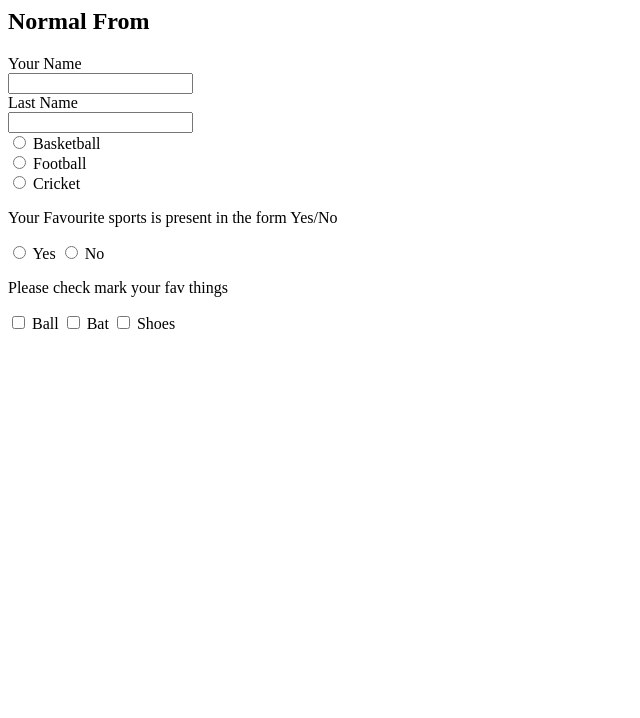
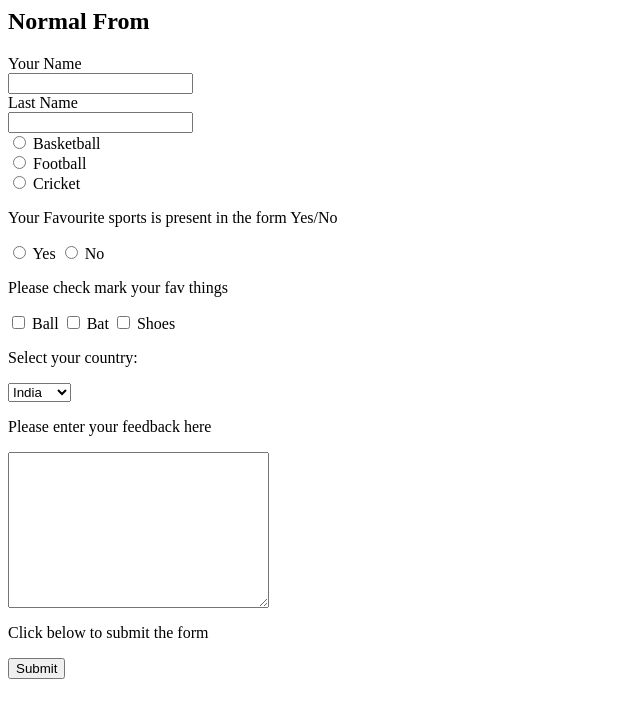
Before and after one commit to vishwajitsingh2215/HTML, a plain HTML site: page form.html in a window 1280 px wide. Shown: the whole page, without its empty margins (0-640 px from the left). Drawn offline with Linux system fonts and the light colour scheme.

Commit message:
little update

```diff
--- a/form.html
+++ b/form.html
@@ -1,7 +1,7 @@
 <html>
     <body>
         <h2>Normal From</h2>
-        <form>
+        <form action="file:///C:/Users/vishw/Desktop/html/first.html">
             <label for="fname">Your Name</label><br>
             <input type="text" id="fname" name="fname" ><br>
             <label for="lname">Last Name</label><br>
@@ -24,7 +24,19 @@
             <input type="checkbox" id="bat" name="fav_item" value="Bat">
             <label for="bat">Bat</label>
             <input type="checkbox" id="shoes" name="fav_item" value="Shoes">
-            <label for="shoes">Shoes</label>
+            <label for="shoes">Shoes</label><br>
+            <p>Select your country:</p>
+            <select id="country" name="country" >
+                <option value="India">India</option>
+                <option value="USA">USA</option>
+                <option value="Russia">Russia</option>
+                <option value="Japan">Japan</option>
+              </select>
+              <br>
+              <p>Please enter your feedback here</p>
+              <textarea name="feedback" rows="10" cols="30"></textarea>
+            <p> Click below to submit the form</p>
+            <input type="submit" value="Submit">
         </form>
     </body>
 </html>
```
